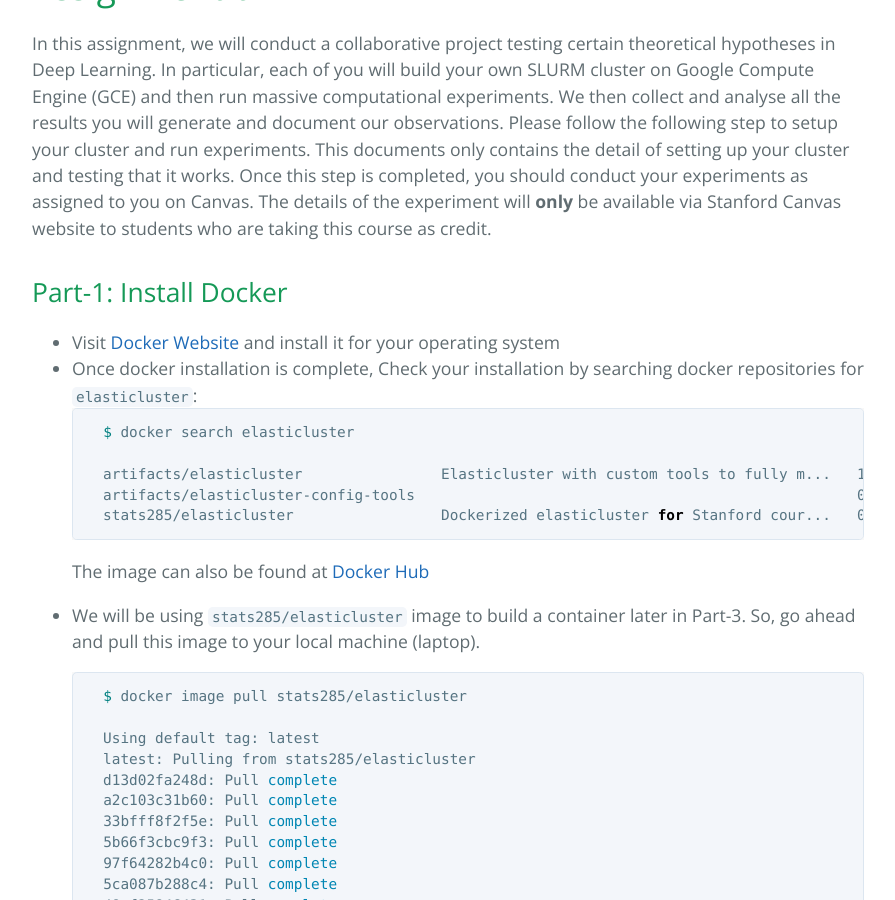
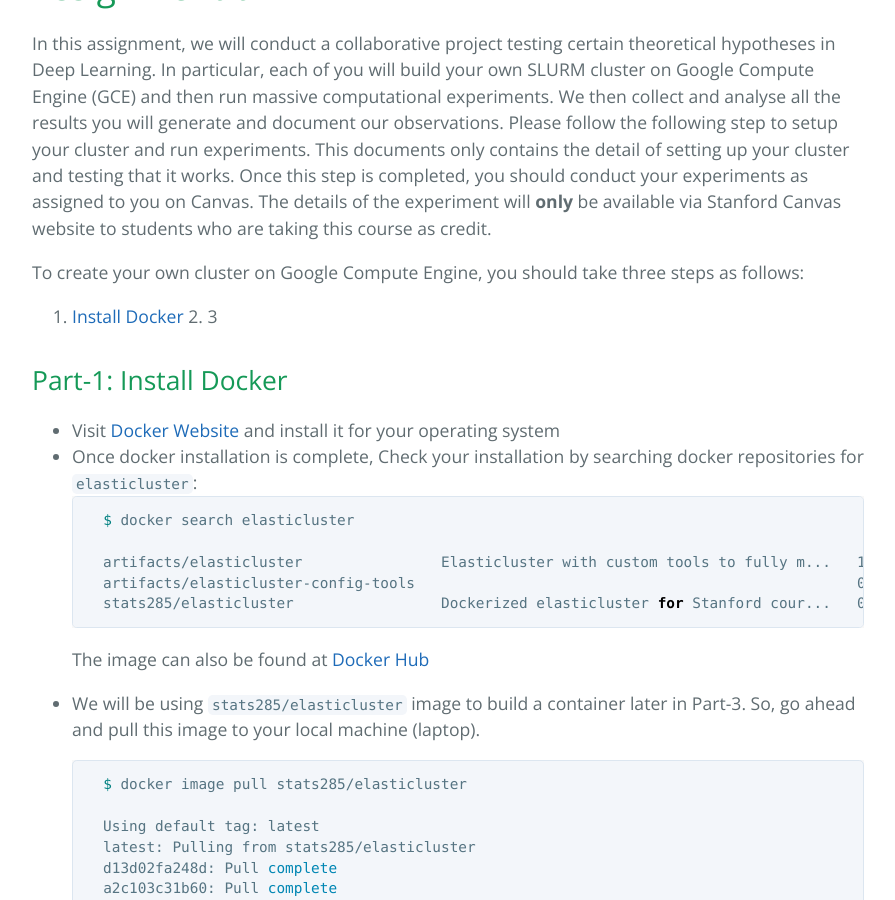
Before and after one commit to stats285/stats285.github.io, a Jekyll site: the page built from assets/assignments/02/assignment2.md, in a window 1280 px wide and 900 px high, scrolled down 467 px. Shown: the whole window, without its empty margins (192-1087 px from the left). Built offline with Jekyll 4.4.1, drawn with Linux system fonts in a browser that asks for light colours; the repository's description, which GitHub fills in, is left out; our own code applies the rules of GitHub Pages for plain Markdown files.

Commit message:
adding steps

```diff
--- a/assets/assignments/02/assignment2.md
+++ b/assets/assignments/02/assignment2.md
@@ -10,6 +10,12 @@ in Deep Learning. In particular, each of you will build your own SLURM cluster o
 and then run massive computational experiments. We then collect and analyse all the results you will generate and document
 our observations.
 Please follow the following step to setup your cluster and run experiments. This documents only contains the detail of setting up your cluster and testing that it works. Once this step is completed, you should conduct your experiments as assigned to you on Canvas. The details of the experiment will **only** be available via Stanford Canvas website to students who are taking this course as credit.
+
+To create your own cluster on Google Compute Engine, you should take three steps as follows:
+
+1. [Install Docker](#part-1:-install-docker)
+2.
+3
 
 ## Part-1: Install Docker
 * Visit [Docker Website](https://www.docker.com/community-edition#/download) and install it for your operating system
```
